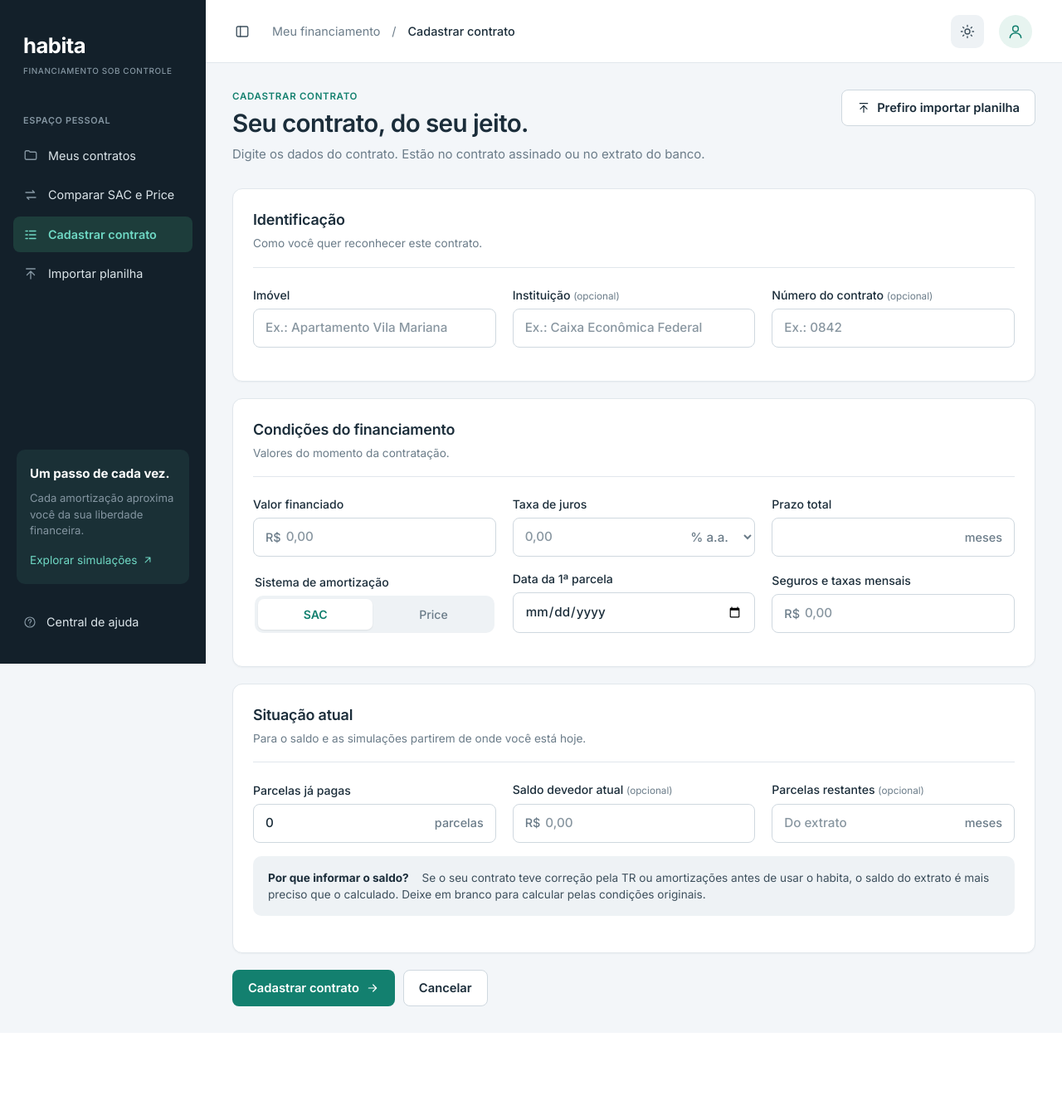
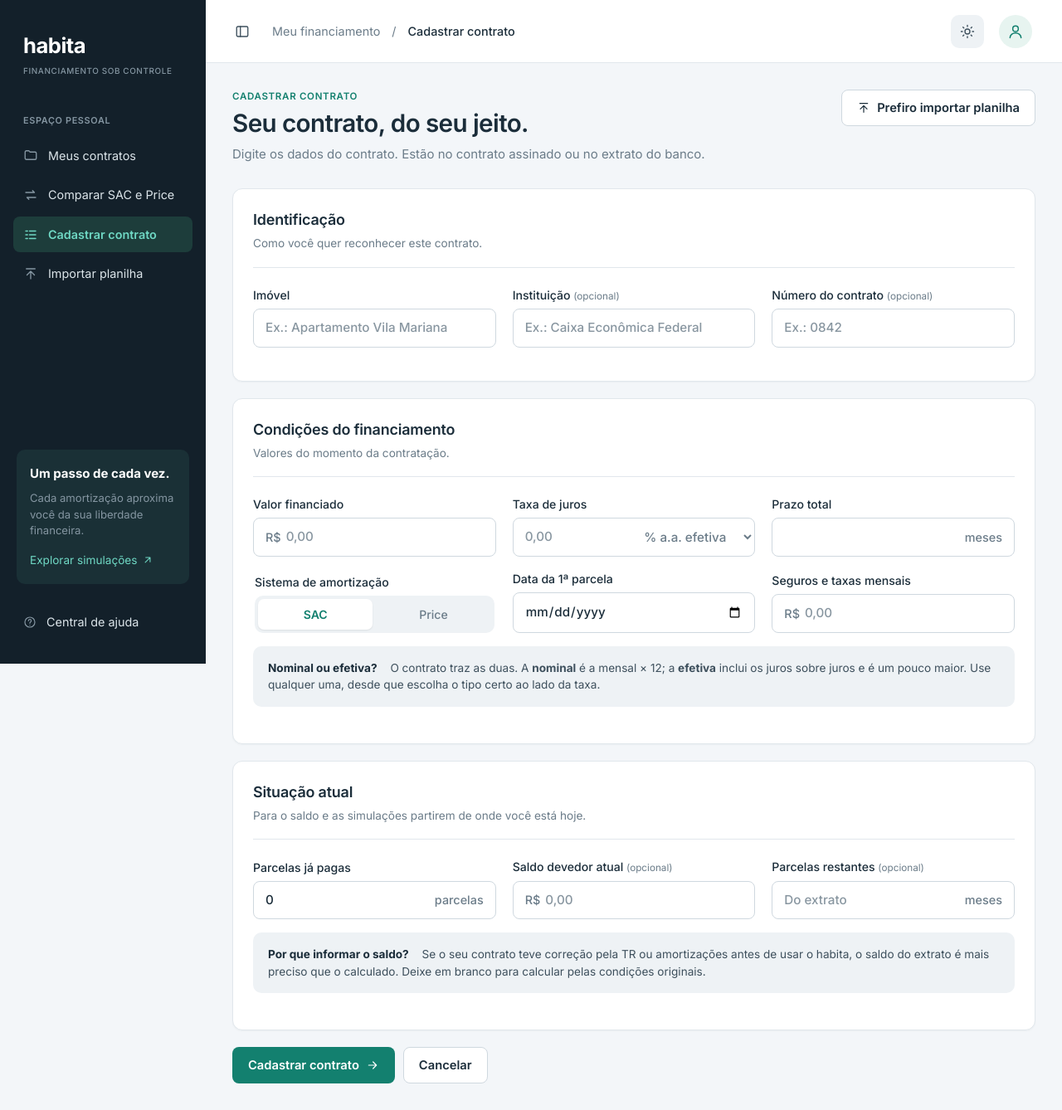
Before and after one commit to Silas-ER/calculadora-amortizacao, a Flask app: page /financiamentos/cadastrar in a window 1280 px wide. Shown: the whole page at 83% size. Before the commit the page ends 1213 px from the top, so only its background shows below. Run offline with Flask 3, Linux system fonts and the light colour scheme; the visitor is signed in with stand-in values (Sample User, id 1); data comes from the database, SQL or seed files in the repository; data that the repository does not hold is empty.

Commit message:
Permite informar taxa nominal ou efetiva
- Seletor da taxa: % a.a. efetiva, % a.a. nominal (mensal x 12) ou % a.m.
- Visão geral e simulador mostram a taxa efetiva e a nominal
- Nota explicativa no cadastro de contrato

Co-Authored-By: Claude Opus 5.5 <noreply@anthropic.com>

```diff
--- a/app.py
+++ b/app.py
@@ -478,7 +478,7 @@ def simulador():
             flash(erro, "erro")
         else:
             prazo = int(prazo)
-            i = fz.anual_para_mensal(taxa / 100) if form["tipo_taxa"] == "anual" else taxa / 100
+            i = fz.taxa_mensal(taxa, form["tipo_taxa"])
             tabelas = {s: fz.gerar_tabela(valor, i, prazo, s, data_primeira, encargos) for s in ("SAC", "PRICE")}
             acao = request.form.get("acao", "")
             if acao.startswith("salvar_"):
@@ -539,7 +539,7 @@ def cadastrar():
             flash(erro, "erro")
         else:
             prazo, pagas = int(prazo), int(pagas)
-            i = fz.anual_para_mensal(taxa / 100) if form["tipo_taxa"] == "anual" else taxa / 100
+            i = fz.taxa_mensal(taxa, form["tipo_taxa"])
             linhas = fz.gerar_tabela(valor, i, prazo, form["sistema"], data_primeira, encargos)
             if saldo_atual is not None:
                 restantes = int(prazo_rest) if prazo_rest else prazo - pagas
--- a/finance.py
+++ b/finance.py
@@ -19,6 +19,21 @@ def anual_para_mensal(taxa_anual: float) -> float:
 
 def mensal_para_anual(taxa_mensal: float) -> float:
     return (1 + taxa_mensal) ** 12 - 1
+
+
+def taxa_mensal(taxa_pct: float, tipo: str) -> float:
+    """Converte a taxa digitada para taxa efetiva mensal.
+
+    efetiva  -> % a.a. efetiva:  (1 + a)^(1/12) - 1
+    nominal  -> % a.a. nominal com capitalização mensal (padrão dos contratos habitacionais): a / 12
+    mensal   -> % a.m.
+    """
+    t = taxa_pct / 100
+    if tipo == "nominal":
+        return t / 12
+    if tipo == "mensal":
+        return t
+    return anual_para_mensal(t)
 
 
 def pmt(saldo: float, i: float, n: int) -> float:
--- a/templates/cadastrar.html
+++ b/templates/cadastrar.html
@@ -35,8 +35,9 @@
         <span class="com-prefixo"><i>R$</i><input name="valor" value="{{ form.valor }}" data-mascara="moeda" required></span></label>
       <label class="campo">Taxa de juros
         <span class="com-sufixo"><input name="taxa" value="{{ form.taxa }}" data-mascara="taxa" required>
-          <select name="tipo_taxa" aria-label="Período da taxa">
-            <option value="anual" {% if form.tipo_taxa == 'anual' %}selected{% endif %}>% a.a.</option>
+          <select name="tipo_taxa" aria-label="Tipo da taxa">
+            <option value="anual" {% if form.tipo_taxa == 'anual' %}selected{% endif %}>% a.a. efetiva</option>
+            <option value="nominal" {% if form.tipo_taxa == 'nominal' %}selected{% endif %}>% a.a. nominal</option>
             <option value="mensal" {% if form.tipo_taxa == 'mensal' %}selected{% endif %}>% a.m.</option>
           </select></span></label>
       <label class="campo">Prazo total
@@ -51,6 +52,11 @@
       <label class="campo">Data da 1ª parcela <input type="date" name="data_primeira" value="{{ form.data_primeira }}" required></label>
       <label class="campo">Seguros e taxas mensais
         <span class="com-prefixo"><i>R$</i><input name="encargos" value="{{ form.encargos }}" data-mascara="moeda"></span></label>
+    </div>
+    <div class="nota-faixa sem-margem-baixo">
+      <strong class="nota-rot">Nominal ou efetiva?</strong>
+      O contrato traz as duas. A <strong>nominal</strong> é a mensal × 12; a <strong>efetiva</strong> inclui os juros sobre juros e é um pouco maior.
+      Use qualquer uma, desde que escolha o tipo certo ao lado da taxa.
     </div>
   </section>
 
--- a/templates/visao_geral.html
+++ b/templates/visao_geral.html
@@ -87,7 +87,8 @@
       <div><dt>Imóvel</dt><dd>{{ fin.nome }}</dd></div>
       <div><dt>Instituição</dt><dd>{{ fin.instituicao or '—' }}</dd></div>
       <div><dt>Valor financiado</dt><dd>{{ fin.valor_financiado|brl }}</dd></div>
-      <div><dt>Taxa de juros</dt><dd>{{ fin.taxa_mensal|pct }} a.m. • {{ fin.taxa_anual|pct }} a.a.</dd></div>
+      <div><dt>Taxa de juros</dt><dd>{{ fin.taxa_mensal|pct }} a.m. • {{ fin.taxa_anual|pct }} a.a. efetiva
+        <small class="muted">{{ (fin.taxa_mensal * 12)|pct }} a.a. nominal</small></dd></div>
       <div><dt>Sistema</dt><dd>{{ 'SAC' if fin.sistema == 'SAC' else 'Price' }} · {{ SISTEMA_DESC[fin.sistema] }}</dd></div>
       <div><dt>Prazo original</dt><dd>{{ fin.prazo_original }} meses{% if fin.prazo_original % 12 == 0 %} ({{ fin.prazo_original // 12 }} {{ 'ano' if fin.prazo_original == 12 else 'anos' }}){% endif %}
         {% if fin.prazo_meses != fin.prazo_original %}<small class="destaque-txt">agora {{ fin.prazo_meses }} meses</small>{% endif %}</dd></div>
```
Also changed, not shown: templates/simulador.html (+5 -4 lines).
